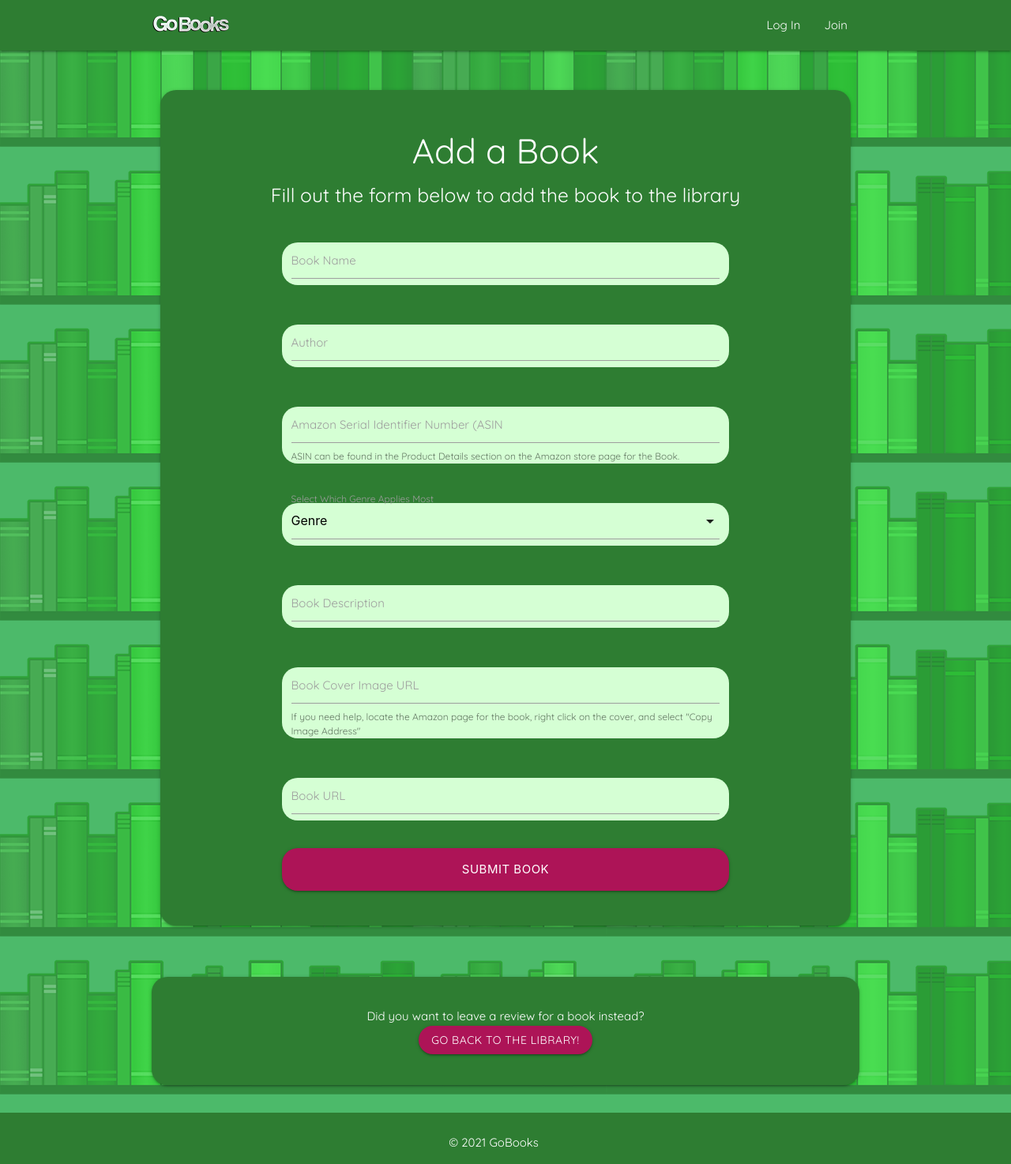
After one commit to Code-Institute-Submissions/MS3_GoBooks, a Flask app: page /addbook in a window 1280 px wide. The commit adds this page. Shown: the whole page at 79% size. Run offline with Flask 2, Linux system fonts and the light colour scheme; some libraries are stand-ins or nearby versions.

Commit message:
add Add Book and Add Review pages

```diff
--- a/app.py
+++ b/app.py
@@ -149,11 +149,11 @@ def addbook():
             return redirect(url_for("addbook"))
 
         addbook = {
-            "book_name": request.form.get("book_name").lower(),
-            "book_author": request.form.get("book_author").lower(),
-            "book_asin": request.form.get("book_asin").lower(),
+            "book_name": request.form.get("book_name"),
+            "book_author": request.form.get("book_author"),
+            "book_asin": request.form.get("book_asin"),
             "book_genre": request.form.get("book_genre"),
-            "book_description": request.form.get("book_description").lower(),
+            "book_description": request.form.get("book_description"),
             "book_cover": request.form.get("book_cover"),
             "book_url": request.form.get("book_url")
         }
@@ -172,6 +172,49 @@ def book(book_name):
     return render_template("book.html", book=book)
 
 
+# Route for adding a new review
+@app.route("/addreview", methods=["GET", "POST"])
+def addreview():
+
+    if request.method == "POST":
+        # adds book and user data to review database
+        add_book_name = mongo.db.library.find_one(
+            {"book_name": request.form.get("book_name")})
+        add_book_author = mongo.db.library.find_one(
+            {"book_author": request.form.get("book_author")})
+        add_book_asin = mongo.db.library.find_one(
+            {"book_asin": request.form.get("book_asin")})
+        add_book_genre = mongo.db.library.find_one(
+            {"book_genre": request.form.get("book_genre")})
+        add_book_cover = mongo.db.library.find_one(
+            {"book_cover": request.form.get("book_cover")})
+        add_book_url = mongo.db.library.find_one(
+            {"book_url": request.form.get("book_url")})
+        username = mongo.db.members.find_one(
+            {"username": session["user"]})["username"]
+        today_date = date.today()
+        current_date = today_date.strftime("%d %b %y")
+
+        addreview = {
+            "book_name": add_book_name,
+            "book_author": add_book_author,
+            "book_asin": add_book_asin,
+            "book_genre": add_book_genre,
+            "book_cover": add_book_cover,
+            "book_url": add_book_url,
+            "username": username,
+            "book_review": request.form.get("book_review"),
+            "book_rating": request.form.get("book_rating"),
+            "review_date": current_date
+        }
+        mongo.db.reviews.insert_one(addreview)
+
+        flash("Book Review Added")
+        return redirect(url_for("library"))
+
+    return render_template("addreview.html")
+
+
 if __name__ == "__main__":
     app.run(host=os.environ.get("IP"),
             port=int(os.environ.get("PORT")),
--- a/static/css/style.css
+++ b/static/css/style.css
@@ -118,7 +118,6 @@ footer.page-footer {
 
 .book-image {
     width: 100%;
-    padding-top: 20px;
 }
 
 .book-name {
@@ -144,6 +143,10 @@ footer.page-footer {
     width: 100%;
 }
 
+.member-card {
+    height: 600px;
+}
+
 /* ----------------------------------------------- Media Queries */
 
 @media (min-width: 602px) {
--- /dev/null
+++ b/templates/addbook.html
@@ -0,0 +1,109 @@
+{% extends "base.html" %}
+
+{% block content %}
+
+    <div class="row">
+        <form class="col s12" method="POST" action="{{ url_for('addbook') }}">
+            <div class="card-panel green darken-3">
+                <h3 class="center-align">Add a Book</h3>
+                <h5 class="center-align">Fill out the form below to add the book to the library</h5>
+                <br>
+
+                <!--Book Name-->
+                <div class="row">
+                    <div class="input-field col s12 m10 offset-m1 l8 offset-l2">
+                        <input id="book_name" name="book_name" type="text" minlength="1" maxlength="50" required>
+                        <label for="book_name">Book Name</label>
+                    </div>
+                </div>
+
+                <!--Author Name-->
+                <div class="row">
+                    <div class="input-field col s12 m10 offset-m1 l8 offset-l2">
+                        <input id="book_author" name="book_author" type="text" minlength="1" maxlength="50" required>
+                        <label for="book_author">Author</label>
+                    </div>
+                </div>
+
+                <!--ASIN-->
+                <div class="row">
+                    <div class="input-field col s12 m10 offset-m1 l8 offset-l2">
+                        <input id="book_asin" name="book_asin" type="text" pattern="^[a-zA-Z0-9]{9,12}$" class="validate"
+                        oninvalid="this.setCustomValidity('Enter ASIN. Only alphanumeric characters are accepted')"
+                        oninput="this.setCustomValidity('')" minlength="9" maxlength="12" required>
+                        <label for="book_asin">Amazon Serial Identifier Number (ASIN</label>
+                        <span class="helper-text" data-error="wrong" data-success="right">ASIN can be found in the Product Details section on the Amazon store page for the Book.</span>
+                    </div>
+                </div>
+
+                <!--Book Genre-->
+                <div class="row">
+                    <div class="input-field col s12 m10 offset-m1 l8 offset-l2">
+                        <select id="book_genre" name="book_genre" type="text" class="validate" required>
+                            <option value="" disabled selected>Genre</option>
+                            <option value="Crime">Crime</option>
+                            <option value="Thriller">Thriller</option>
+                            <option value="Fantasy">Fantasy</option>
+                            <option value="Romance">Romance</option>
+                            <option value="Science Fiction">Science Fiction</option>
+                            <option value="Western">Western</option>
+                            <option value="Inspirational">Inspirational</option>
+                            <option value="Historical Fiction">Historical Fiction</option>
+                            <option value="Horror">Horror</option>
+                            <option value="Biography">Biography</option>
+                            <option value="Drama">Drama</option>
+                            <option value="Nonfiction">Nonfiction</option>
+                            <option value="Poetry">Poetry</option>
+                        </select>
+                        <label>Select Which Genre Applies Most</label>
+                    </div>
+                </div>
+
+                <!--Book Description-->
+                <div class="row">
+                    <div class="input-field col s12 m10 offset-m1 l8 offset-l2">
+                        <input id="book_review" class="materialize-textarea" type="text" required>
+                        <label for="book_review">Book Description</label>
+                    </div>
+                </div>
+
+                <!--Cover Image Link-->
+                <div class="row">
+                    <div class="input-field col s12 m10 offset-m1 l8 offset-l2">
+                        <input id="book_cover" name="book_cover" type="text" class="validate count" pattern="(https?:\/\/.*(?:jpg|jpeg|gif|png))" data-length="400" maxlength="400"
+                        oninvalid="this.setCustomValidity('URL must begin with http(s) and end with .jpg .jpeg .png or .gif')" oninput="this.setCustomValidity('')" required>
+                        <label for="book_cover">Book Cover Image URL</label>
+                        <span class="helper-text" data-error="wrong" data-success="right">If you need help, locate the Amazon page for the book, right click on the cover, and select "Copy Image Address"</span>
+                    </div>
+                </div>
+
+                <!--Book URL-->
+                <div class="row">
+                    <div class="input-field col s12 m10 offset-m1 l8 offset-l2">
+                        <input id="book_url" name="book_url" type="text" class="validate" minlength="1" maxlength="300" required>
+                        <label for="book_url">Book URL</label>
+                    </div>
+                </div>
+
+                <!--Submit Button-->
+                <div class="row">
+                    <button type="submit" class="col s8 offset-s2 btn-large pink darken-3 waves-effect waves-light btn">
+                        Submit Book
+                    </button>
+                </div>
+            </div>
+        </form>
+    </div>
+
+    <!--Return to library-->
+    <div class="row">
+        <div class="card-panel green darken-3 s12 m8 offset-m2 l6 offset-l3">
+                <p class="center-align white-text">
+                    Did you want to leave a review for a book instead?
+                    <br>
+                    <a href="{{ url_for('library') }}" class="white-text pink darken-3 btn">Go back to the library!</a>
+                </p>
+        </div>
+    </div>
+
+{% endblock %}
--- a/templates/base.html
+++ b/templates/base.html
@@ -29,6 +29,7 @@
         </ul>
         <ul id="dropdown2" class="dropdown-content">
             <li><a href="{{ url_for ('library') }}">Search Books</a></li>
+            <li><a href="{{ url_for ('addbook') }}">Add Book</a></li>
             <li><a href="#">Lucky Dip</a></li>
             <li><a href="#">What's Hot</a></li>
         </ul>
--- a/templates/library.html
+++ b/templates/library.html
@@ -1,6 +1,7 @@
 {% extends "base.html" %}
 
 {% block content %}
+<div class="card-panel green darken-3">
     <div class="row">
         <h2 class="center-align tagline">Library</h2>
         <h5 class="center-align tagline">Have a browse and see if there's anything you'd like.</h5>
@@ -44,6 +45,7 @@
     <div class="row center-align footer-note">
         <h5 class="center-align tagline">Can't find the right book? Why not add it yourself?</h5>
         <br>
-        <a href="#" class="center-align pink darken-3 btn">Add a Book</a>
+        <a href="{{ url_for ('addbook') }}" class="center-align pink darken-3 btn">Add a Book</a>
     </div>
+</div>
 {% endblock %}
```
Also changed, not shown: templates/addreview.html (added, +53 -0 lines), templates/book.html (+7 -2 lines), templates/members.html (+18 -9 lines), templates/profile.html (+7 -1 lines), templates/register.html (+4 -4 lines), static/images/template-user.png (added).
